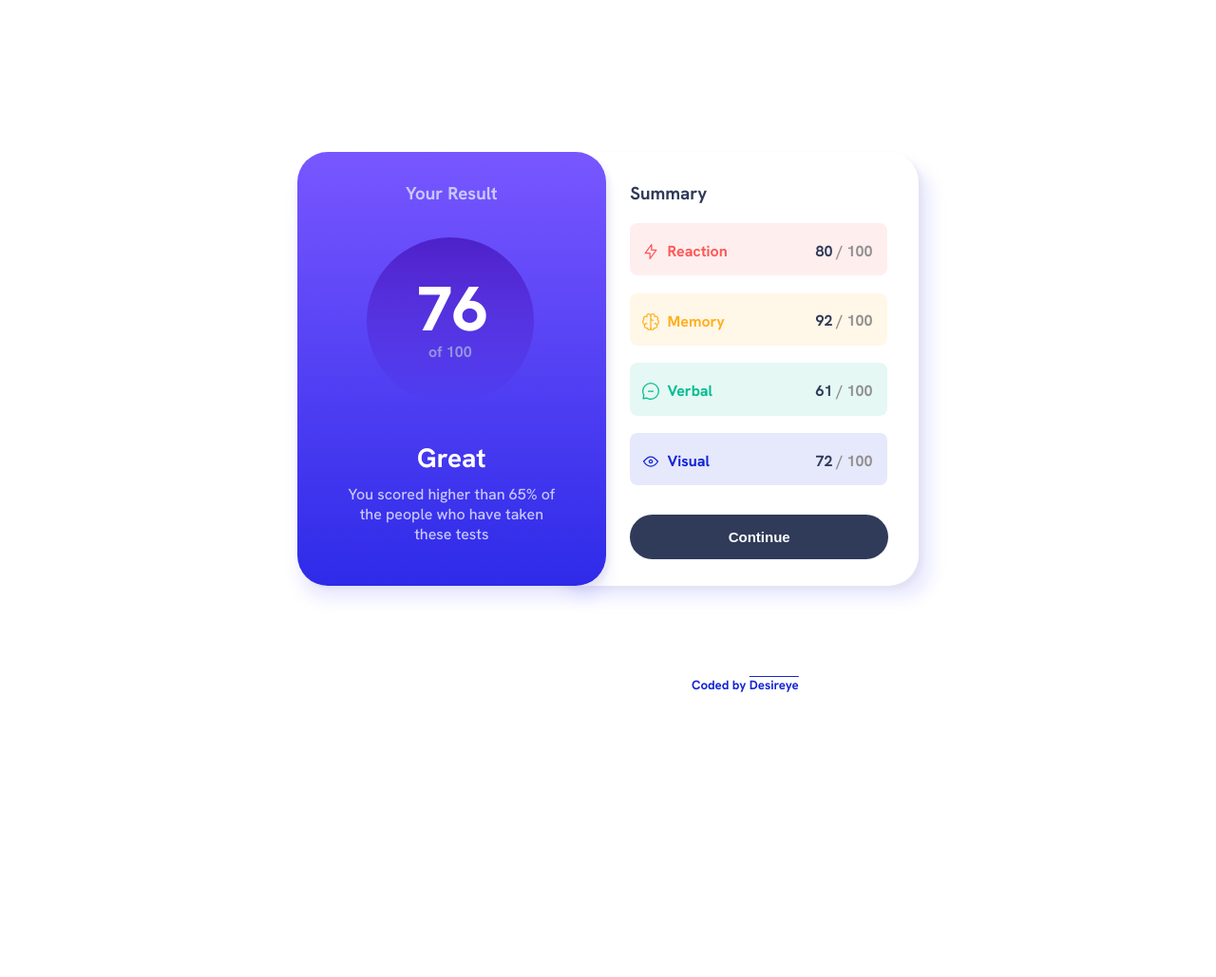
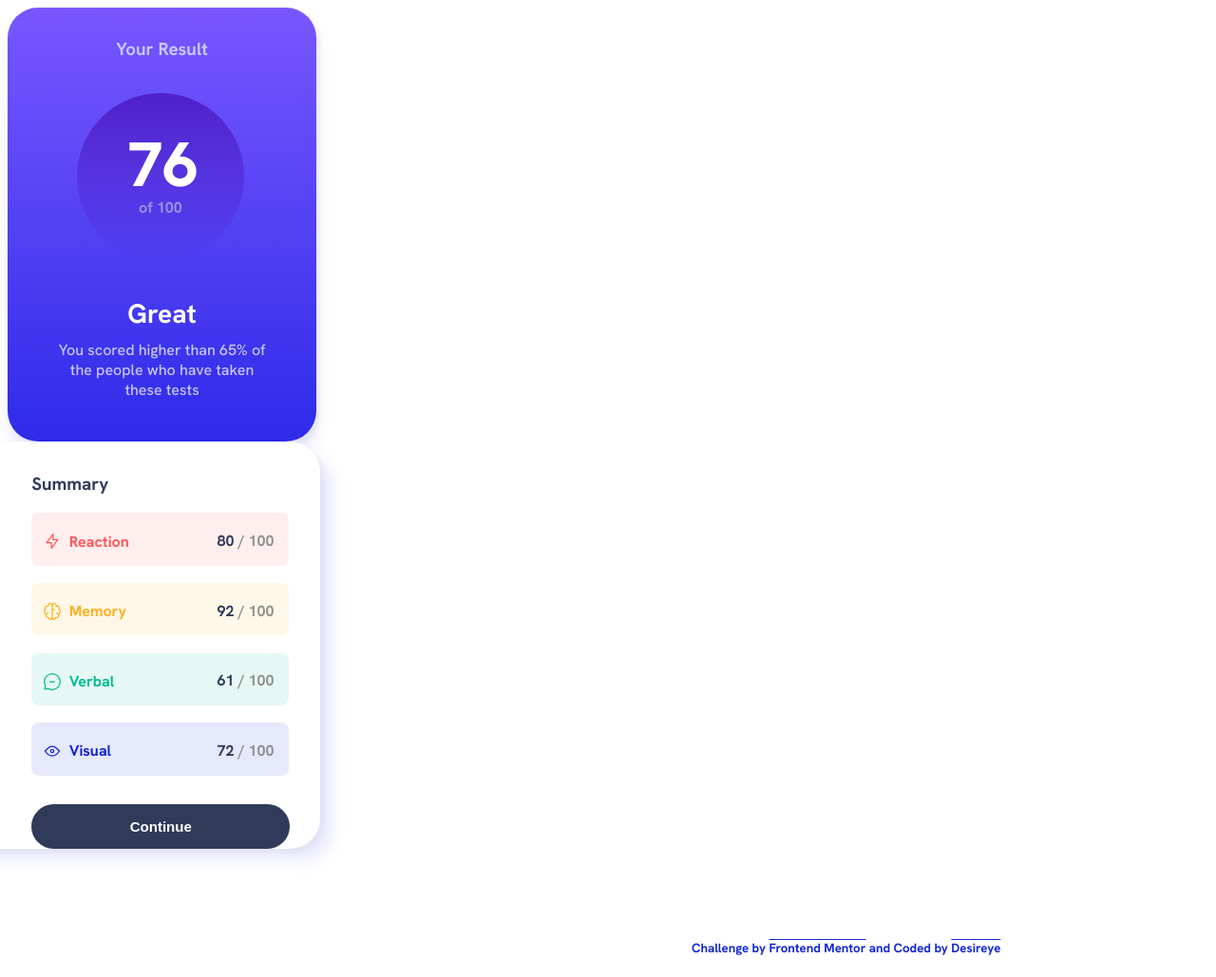
Before and after one commit to Desireye/results-summary, a plain HTML site: page index.html in a window 1280 px wide. Shown: the whole page at 95% size. Before the commit the page ends 800 px from the top, so only its background shows below. Drawn offline with Linux system fonts and the light colour scheme; a script that the page names is missing.

Commit message:
Update index.html

```diff
--- a/index.html
+++ b/index.html
@@ -9,7 +9,7 @@
     <link href="https://fonts.googleapis.com/css2?family=Hanken+Grotesk:wght@500;700;800&display=swap" rel="stylesheet">
 </head>
 <body>
-    <div class="container">
+    <main>
         <div class="purple-div">
             <h3 style="color: hsl(241, 100%, 89%);">Your Result</h3>
             <div class="circle-div">
@@ -55,9 +55,13 @@
             </div>
             <button>Continue</button>
         </div>
-    </div>
+    </main>
 
-    <h5>Coded by <a href="https://github.com/Desireye">Desireye</a></h5>
+    <footer>
+        <h5>
+            Challenge by <a href="https://www.frontendmentor.io?ref=challenge">Frontend Mentor</a> and Coded by <a href="https://github.com/Desireye">Desireye</a>
+        </h5>
+    </footer>
 
     <script src="./test.js"></script>
 </body>
```
